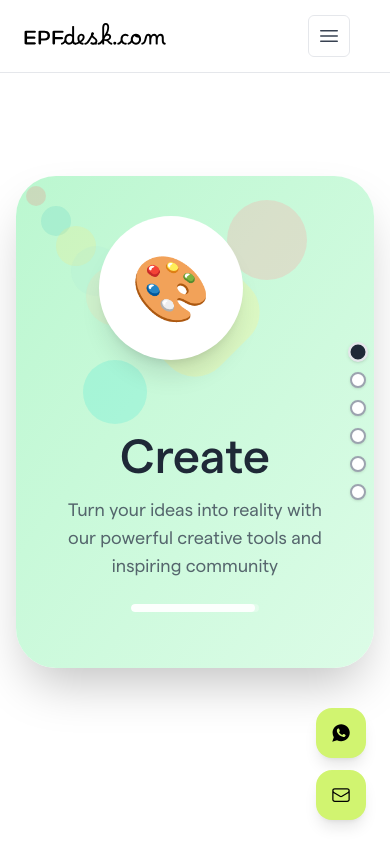
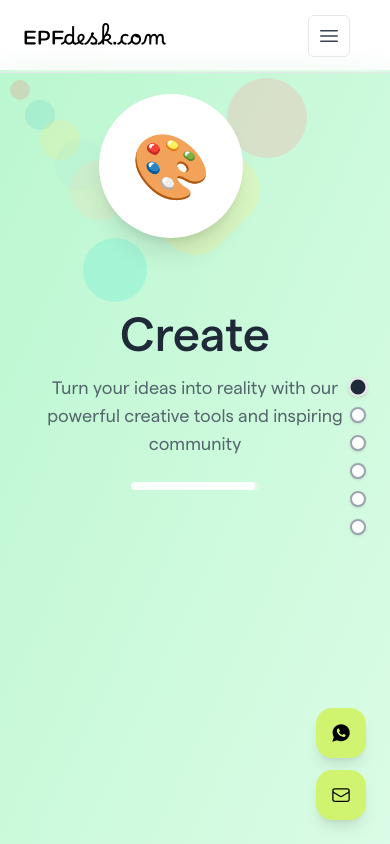
Before and after one commit to greatby/EPFdesk_V2, a React (Vite) app: page /about in a window 390 px wide. Shown: the top 844 px of the page. Built offline with nearby package versions, Linux system fonts and the light colour scheme.

Commit message:
about us component code changes for mobile screen

```diff
--- a/src/components/aboutUs.jsx
+++ b/src/components/aboutUs.jsx
@@ -77,9 +77,9 @@ const HeroCarousel = () => {
   const data = heroData[current];
 
   return (
-    <section className="min-h-screen  flex items-center justify-center relative px-4 py-6 sm:py-24">
+    <section className="min-h-screen w-full flex items-center justify-center relative px-0 py-0 sm:py-24">
       <div
-        className={`relative w-full max-w-5xl h-full sm:min-h-screen p-10 rounded-[40px] shadow-2xl transition-all duration-500 bg-gradient-to-br ${data.gradient}`}
+        className={`relative w-full h-screen mt-[70px] md:mt-0 bottom-0 md:top-0 sm:h-[90vh] sm:max-w-5xl p-6 sm:p-10 rounded-none sm:rounded-[40px] shadow-2xl transition-all duration-500 bg-gradient-to-br ${data.gradient}`}
       >
         {/* Floating Circles */}
         <div className="absolute inset-0 pointer-events-none">
```
